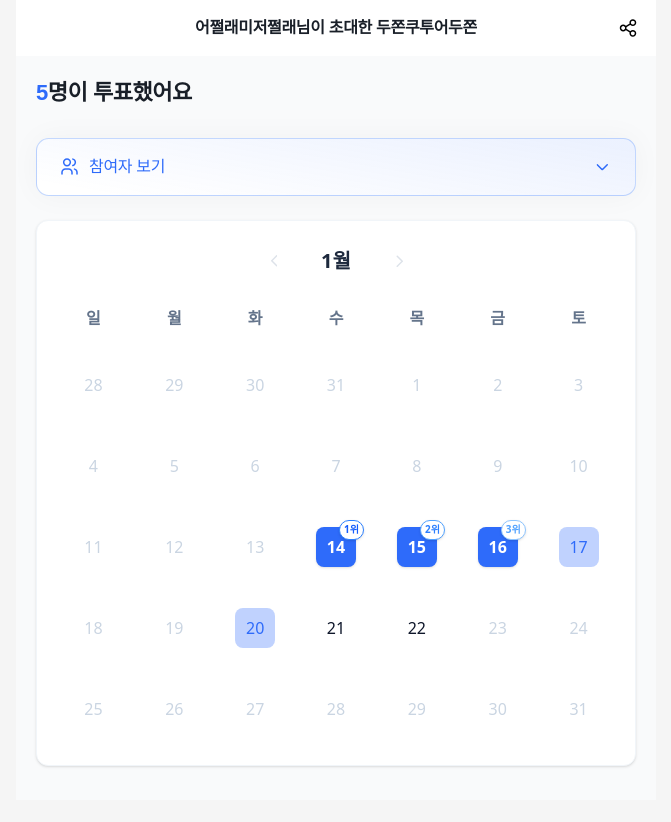
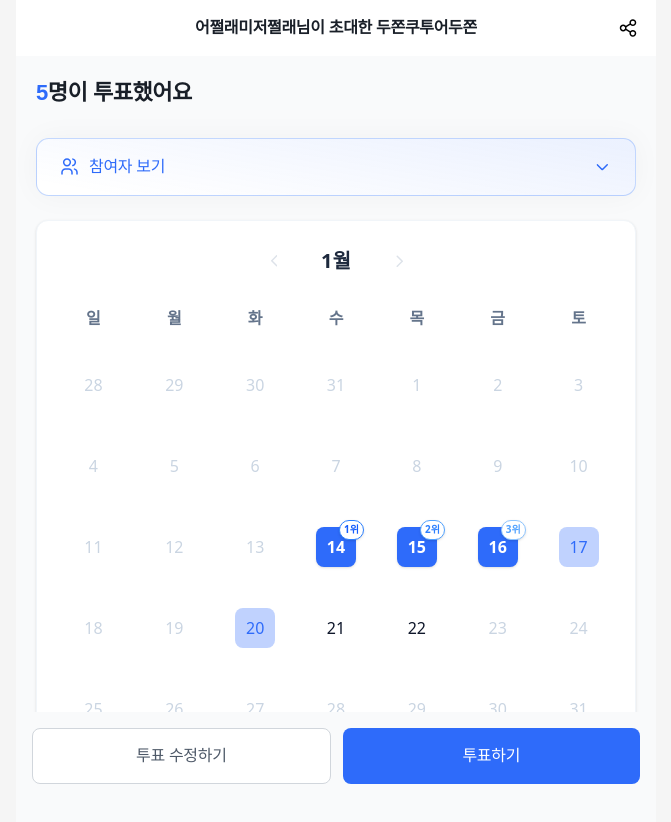
Before and after one commit to YAPP-Github/27th-Web-Team-2-FE, a Next.js app: page /participant/1 in a window 1280 px wide. Shown: the top 822 px of the page, without its empty margins (304-975 px from the left). Before the commit the page ends 800 px from the top, so only its background shows below. Built offline with nearby package versions, Linux system fonts and the light colour scheme; a web font is replaced by a local one.

Commit message:
style: 상단 TopBar와 하단 Button을 fixed로 고정

```diff
--- a/src/app/participant/[meetingId]/page.tsx
+++ b/src/app/participant/[meetingId]/page.tsx
@@ -1,4 +1,5 @@
 import { Person } from '@/shared/types/common';
+import Button from '@/shared/ui/button/Button';
 import { Header } from '@/shared/ui/header';
 import { TopBar } from '@/shared/ui/top-bar';
 import { VoteResultDataView } from '@/widgets/vote-result/ui/VoteResultDataView';
@@ -94,12 +95,14 @@ export default async function ResultPage({ params }: ResultPageProps) {
   const participantNames = MOCK_DATA.participants.map((p) => p.name);
 
   return (
-    <div className='flex min-h-screen flex-col bg-gray-50'>
-      <TopBar
-        title='어쩔래미저쩔래님이 초대한 두쫀쿠투어두쫀'
-        rightIcon='ic_other_share'
-        className='bg-white'
-      />
+    <div className='flex min-h-screen flex-col bg-gray-50 pt-14 pb-25'>
+      <div className='fixed top-0 right-0 left-0 z-50 mx-auto w-full max-w-screen-sm bg-white'>
+        <TopBar
+          title='어쩔래미저쩔래님이 초대한 두쫀쿠투어두쫀'
+          rightIcon='ic_other_share'
+          className='bg-white'
+        />
+      </div>
 
       <Header voteCount={MOCK_DATA.participants.length} />
 
@@ -108,6 +111,15 @@ export default async function ResultPage({ params }: ResultPageProps) {
         openRange={openRange}
         stats={stats}
       />
+
+      <div className='fixed right-0 bottom-0 left-0 z-50 mx-auto w-full max-w-screen-sm bg-gray-50 p-4'>
+        <div className='flex gap-3'>
+          <Button variant='secondary' fullWidth>
+            투표 수정하기
+          </Button>
+          <Button fullWidth>투표하기</Button>
+        </div>
+      </div>
     </div>
   );
 }
```
